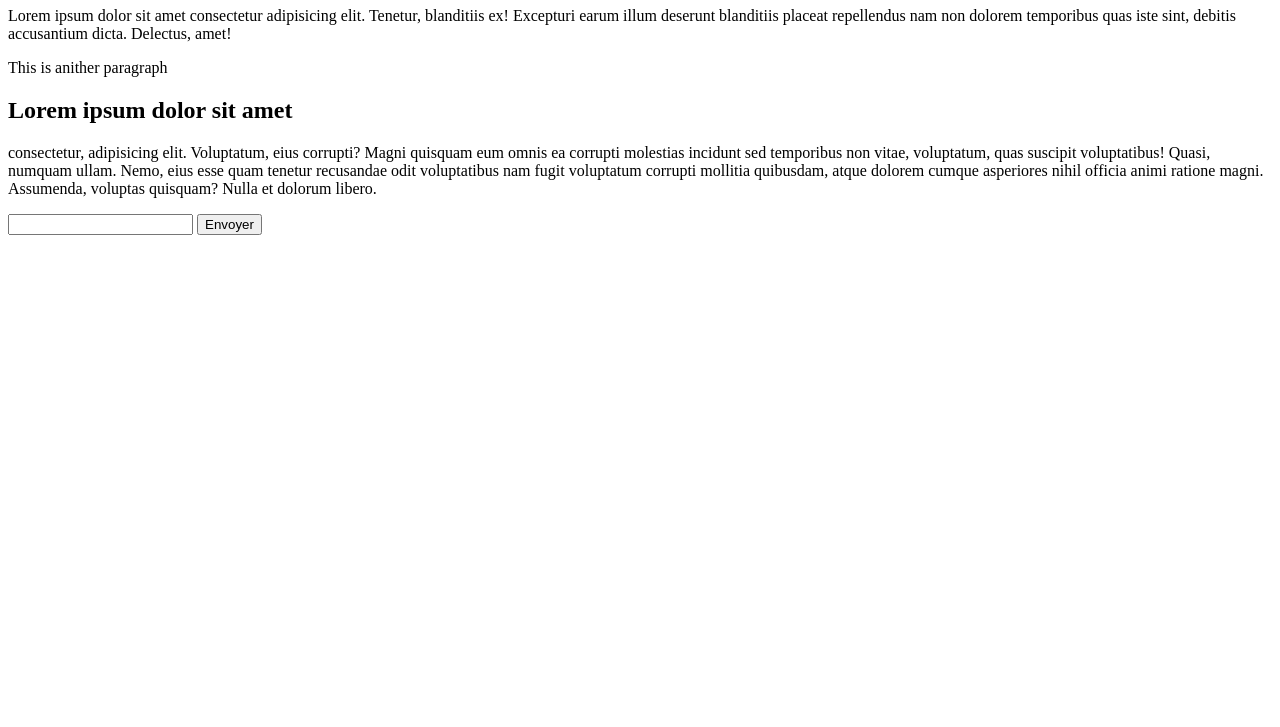
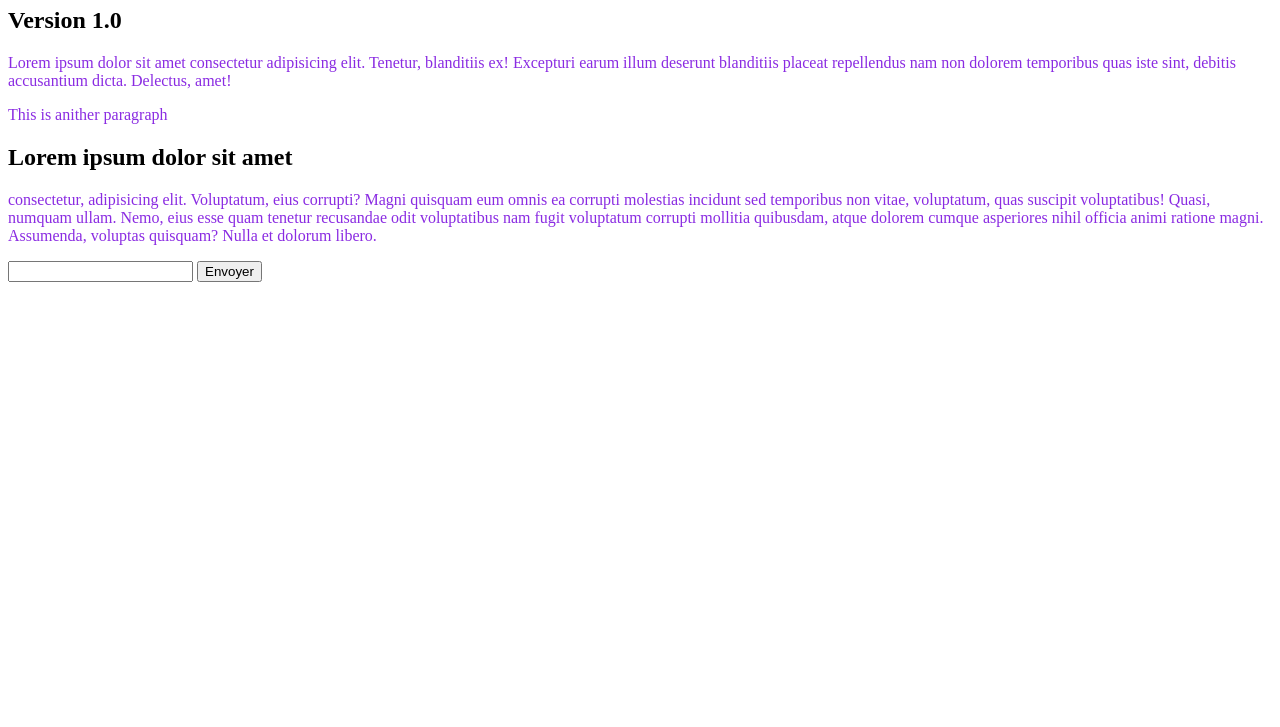
Before and after one commit to Amalia-L/first_repo, a plain HTML site: page index.html in a window 1280 px wide. Shown: the part 73-800 px from the top of the page. Drawn offline with Linux system fonts and the light colour scheme.

Commit message:
Change version number

```diff
--- a/index.html
+++ b/index.html
@@ -3,10 +3,12 @@
 <head>
     <meta charset="UTF-8">
     <meta name="viewport" content="width=device-width, initial-scale=1.0">
+    <link rel="stylesheet" href="style.css">
     <title>Document</title>
 </head>
 <body>
     <h1>Best Git page</h1>
+    <h2>Version 1.0</h2>
     <P>Lorem ipsum dolor sit amet consectetur adipisicing elit. Tenetur, blanditiis ex! Excepturi earum illum deserunt blanditiis placeat repellendus nam non dolorem temporibus quas iste sint, debitis accusantium dicta. Delectus, amet!</P>
     <p>This is anither paragraph</p>
     <h2>Lorem ipsum dolor sit amet</h2>
```
